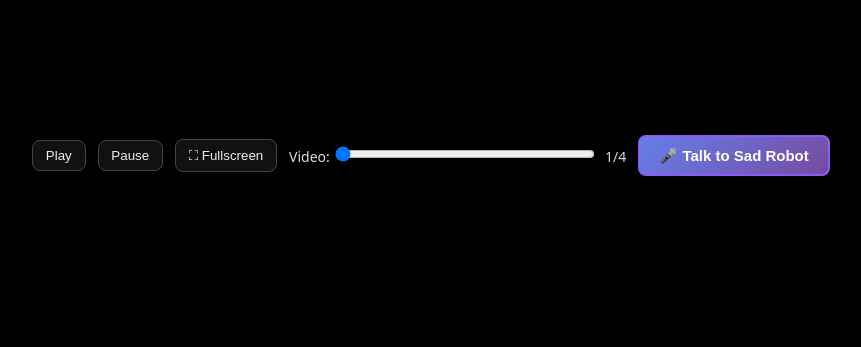
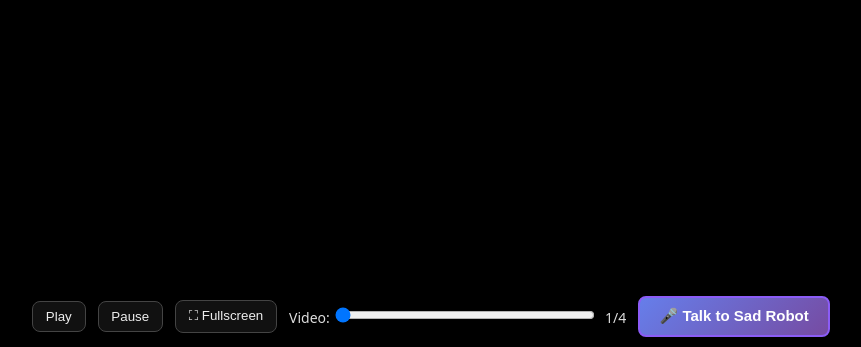
Before and after one commit to maxHolsch/SadRobot, a website: page videofade-test/index.html in a window 1280 px wide. Shown: the part 453-800 px from the top of the page, without its empty margins (209-1070 px from the left). Drawn offline with Linux system fonts and the light colour scheme.

Commit message:
improvement: move control elements down.

```diff
--- a/videofade-test/index.html
+++ b/videofade-test/index.html
@@ -7,6 +7,8 @@
 <style>
   html, body {
     background: black;
+    /* keep room for fixed controls so they don't overlap the page content */
+    padding-bottom: 88px;
   }
   #stage { position: relative; width: 100%; max-width: 960px; aspect-ratio: 16/9; background:#000; margin: 24px auto; }
   #stage video {
@@ -47,7 +49,24 @@
     height: 100vh;
     margin: 0;
   }
-  #controls { display:flex; gap:.75rem; align-items:center; justify-content:center; margin:12px auto; flex-wrap:wrap; font:14px/1.4 system-ui,sans-serif; color:#ddd; }
+  /* Controls are fixed to the bottom of the viewport (floating bar) */
+  #controls {
+    position: fixed;
+    left: 0;
+    right: 0;
+    bottom: 0;
+    display: flex;
+    gap: .75rem;
+    align-items: center;
+    justify-content: center;
+    padding: 10px 14px;
+    background: rgba(0,0,0,0.55);
+    backdrop-filter: blur(6px);
+    z-index: 50;
+    flex-wrap: wrap;
+    font: 14px/1.4 system-ui, sans-serif;
+    color: #ddd;
+  }
   button { padding:.45rem .8rem; border:1px solid #444; background:#111; color:#eee; border-radius:.5rem; cursor:pointer; }
   button:hover { background:#222; }
   input[type="range"] { width: 260px; }
```
